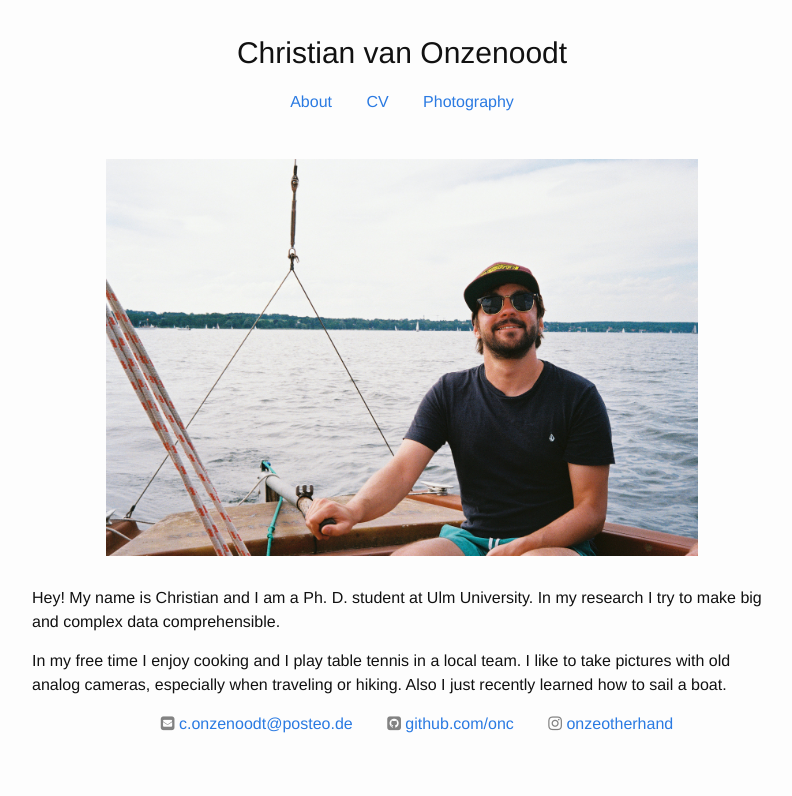
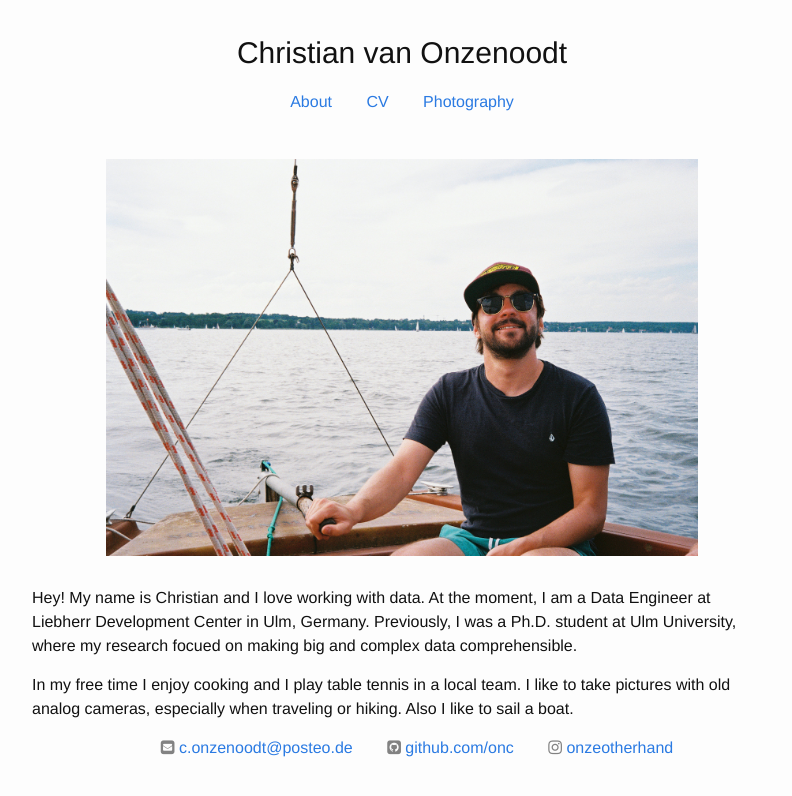
Before and after one commit to onc/onze.io, a Jekyll site: the page built from about.md, in a window 1280 px wide. Shown: the top 796 px of the page, without its empty margins (238-1030 px from the left). Built offline with Jekyll 4.4.1, drawn with Linux system fonts in a browser that asks for light colours.

Commit message:
Update about page

```diff
--- a/about.md
+++ b/about.md
@@ -6,12 +6,13 @@ permalink: /about/
 ---
 <img class="big-avatar" src="/assets/images/avatar-big.jpg" />
 
-Hey! My name is Christian and I am a Ph. D. student at Ulm University.
-In my research I try to make big and complex data comprehensible.
+Hey! My name is Christian and I love working with data.
+At the moment, I am a Data Engineer at Liebherr Development Center in Ulm, Germany.
+Previously, I was a Ph.D. student at Ulm University, where my research focued on making big and complex data comprehensible.
 
 In my free time I enjoy cooking and I play table tennis in a local team.
 I like to take pictures with old analog cameras, especially when traveling or hiking.
-Also I just recently learned how to sail a boat.
+Also I like to sail a boat.
 
 <ul class="contact-list">
   {% if site.email %}
```
